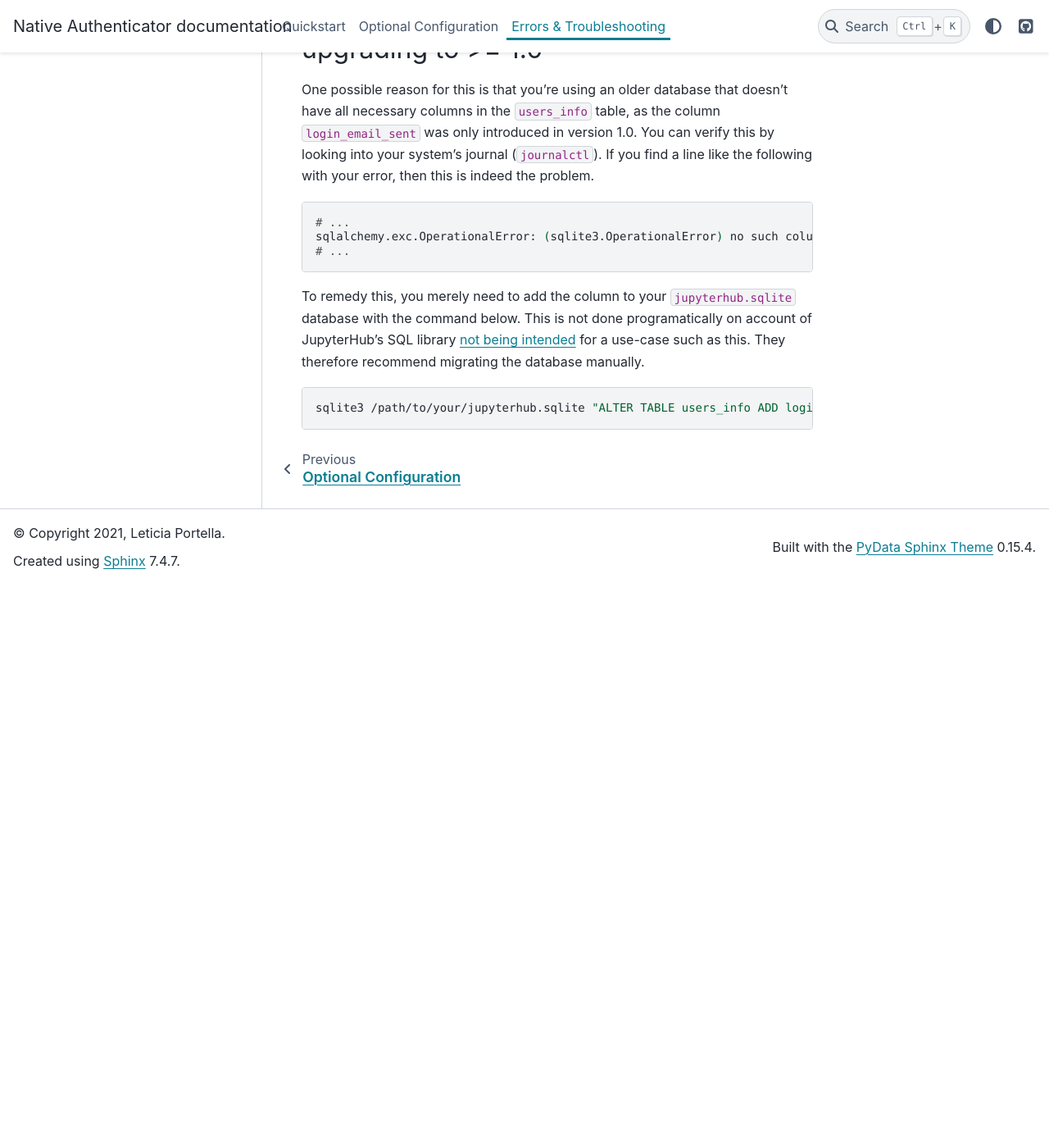
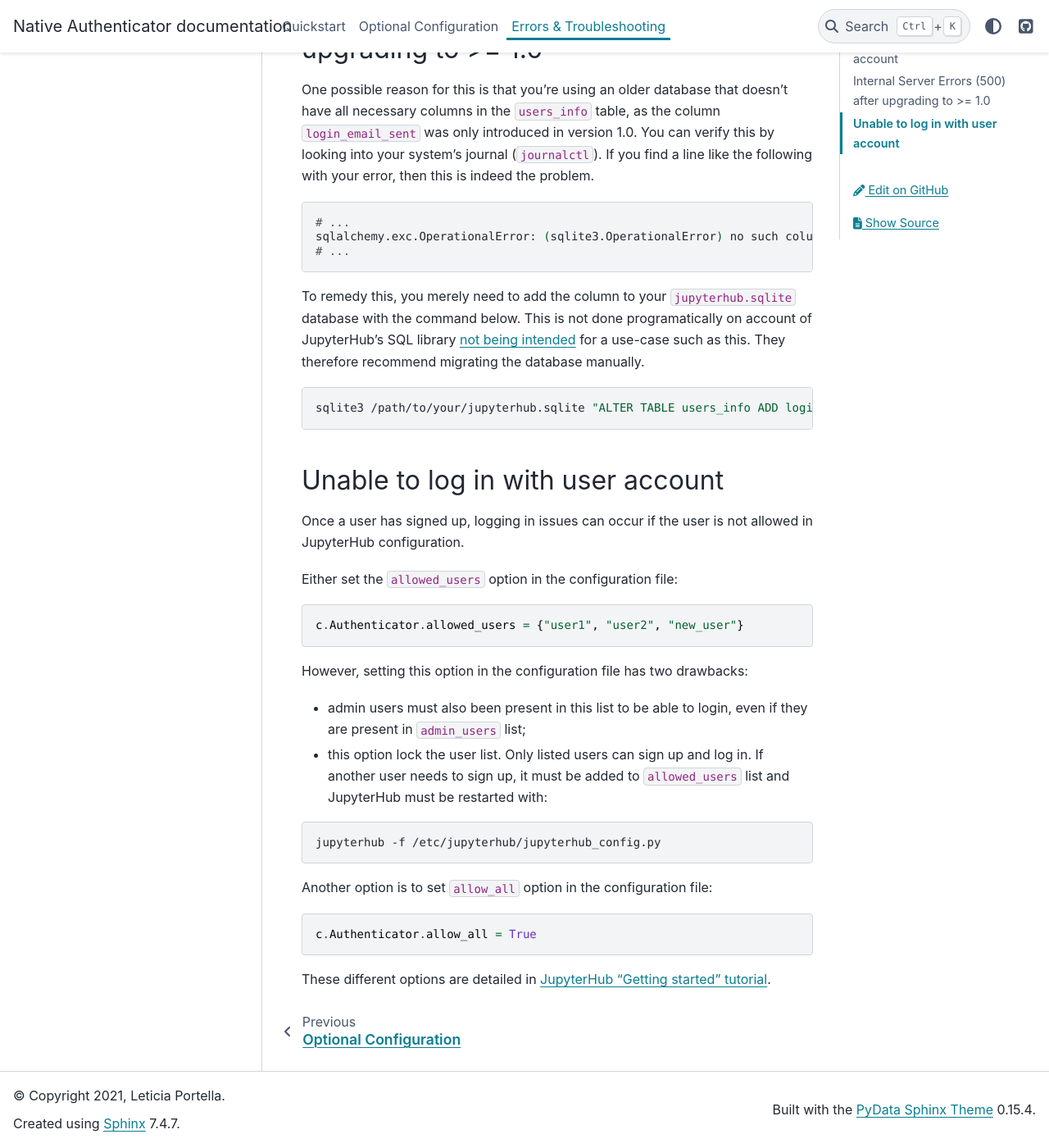
Before and after one commit to jupyterhub/nativeauthenticator, a Sphinx documentation site: the page built from docs/source/troubleshooting.md, in a window 1280 px wide and 1400 px high, scrolled down 698 px. Shown: the whole window at 82% size. Built offline with Sphinx 7.4.7 and the PyData theme 0.15.4, drawn with Linux system fonts in a browser that asks for light colours; before the commit the page ends 1411 px from its top, so only the background shows below that.

Commit message:
doc: mention the option allow_all

````diff
--- a/docs/source/troubleshooting.md
+++ b/docs/source/troubleshooting.md
@@ -30,3 +30,30 @@ To remedy this, you merely need to add the column to your `jupyterhub.sqlite` da
 ```shell
 sqlite3 /path/to/your/jupyterhub.sqlite "ALTER TABLE users_info ADD login_email_sent Boolean NOT NULL DEFAULT (0)"
 ```
+
+## Unable to log in with user account
+
+Once a user has signed up, logging in issues can occur if the user is not allowed in JupyterHub configuration.
+
+Either set the `allowed_users` option in the configuration file:
+
+```py
+c.Authenticator.allowed_users = {"user1", "user2", "new_user"}
+```
+
+However, setting this option in the configuration file has two drawbacks:
+
+- admin users must also been present in this list to be able to login, even if they are present in `admin_users` list;
+- this option lock the user list. Only listed users can sign up and log in. If another user needs to sign up, it must be added to `allowed_users` list and JupyterHub must be restarted with:
+
+```sh
+jupyterhub -f /etc/jupyterhub/jupyterhub_config.py
+```
+
+Another option is to set `allow_all` option in the configuration file:
+
+```py
+c.Authenticator.allow_all = True
+```
+
+These different options are detailed in [JupyterHub "Getting started" tutorial](https://jupyterhub.readthedocs.io/en/stable/tutorial/getting-started/authenticators-users-basics.html#authentication-and-user-basics).
````
Also changed, not shown: docs/source/quickstart.md (+7 -1 lines).
